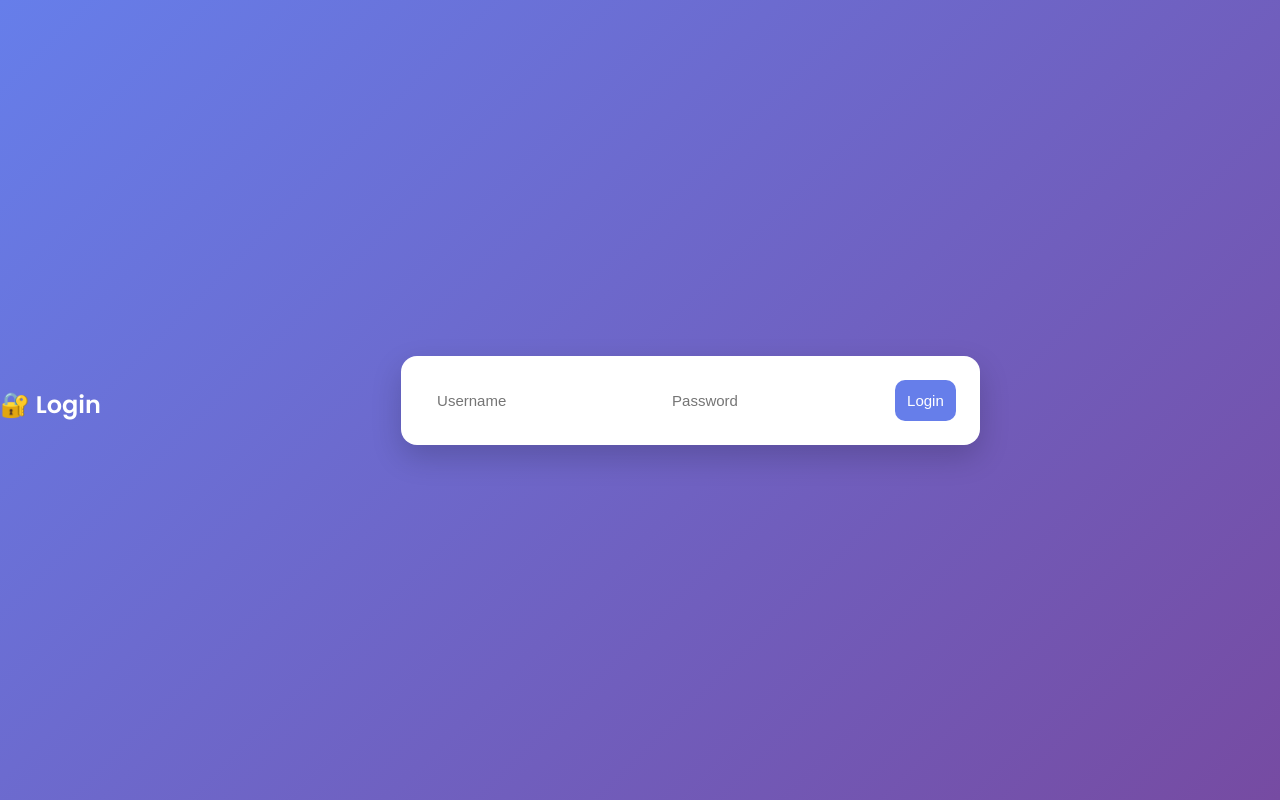
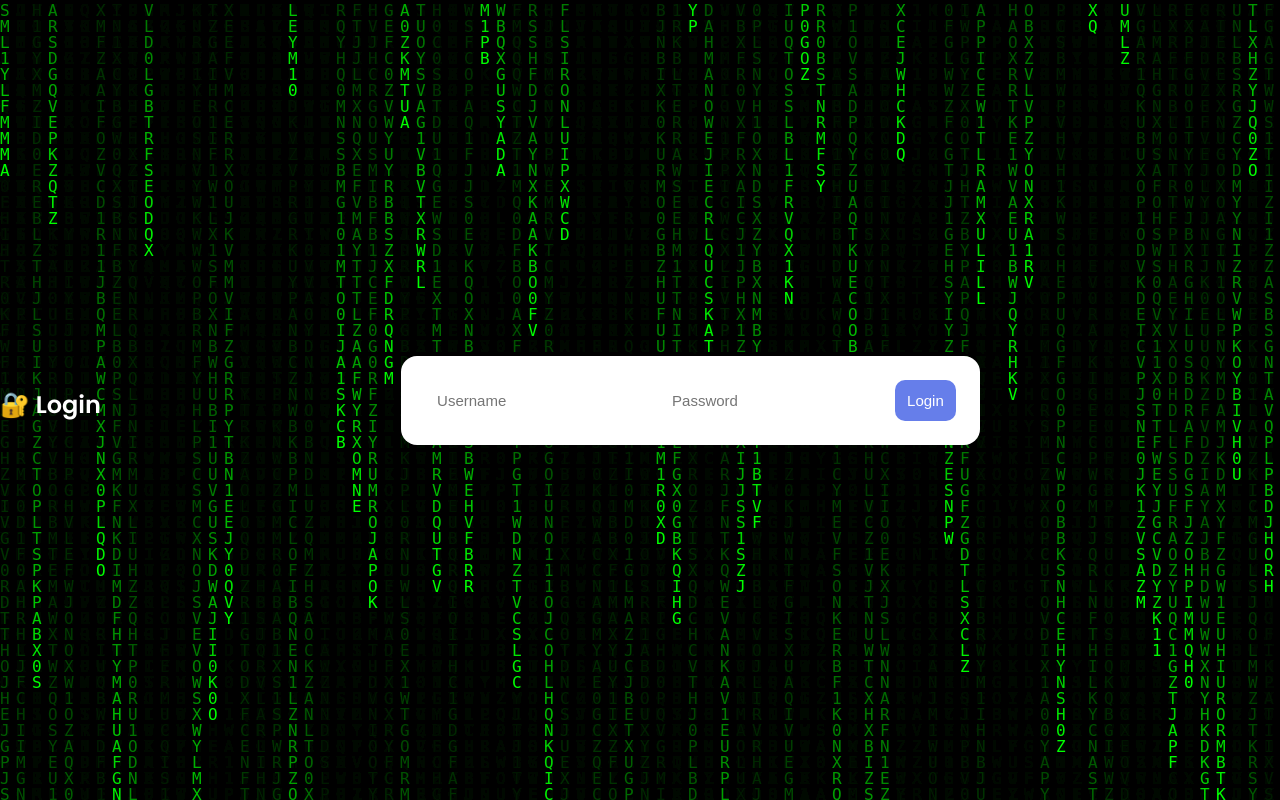
Before and after one commit to demowe12/flask-notes-app, a Flask app: page /login in a window 1280 px wide. Run offline with Flask 3, Linux system fonts and the light colour scheme.

Commit message:
Added matrix rain hacker background to all pages

```diff
--- a/static/style.css
+++ b/static/style.css
@@ -7,10 +7,19 @@
 body {
   margin: 0;
   font-family: 'Poppins', sans-serif;
-  background: linear-gradient(135deg, #667eea, #764ba2);
+  background: black;
   min-height: 100vh;
-  color: #333;
+  color: #00ff00;
 }
+
+/* Matrix canvas */
+#matrix {
+  position: fixed;
+  top: 0;
+  left: 0;
+  z-index: -1;
+}
+
 
 h1, h2, h3 {
   text-align: center;
@@ -134,4 +143,5 @@ a {
     text-align: right;
     margin-bottom: 10px;
   }
+
 }
--- a/templates/login.html
+++ b/templates/login.html
@@ -6,6 +6,8 @@
 </head>
 <body class="center">
 
+<canvas id="matrix"></canvas>
+
 <h2>🔐 Login</h2>
 
 <form method="POST" class="card">
@@ -13,10 +15,43 @@
   <input type="password" name="password" placeholder="Password" required>
   <button>Login</button>
 </form>
+
 <script>
-if ('serviceWorker' in navigator) {
-  navigator.serviceWorker.register('/static/sw.js');
+const canvas = document.getElementById("matrix");
+const ctx = canvas.getContext("2d");
+
+canvas.width = window.innerWidth;
+canvas.height = window.innerHeight;
+
+const letters = "01ABCDEFGHIJKLMNOPQRSTUVWXYZ";
+const fontSize = 16;
+const columns = canvas.width / fontSize;
+
+const drops = [];
+for (let i = 0; i < columns; i++) {
+    drops[i] = 1;
 }
+
+function draw() {
+    ctx.fillStyle = "rgba(0, 0, 0, 0.05)";
+    ctx.fillRect(0, 0, canvas.width, canvas.height);
+
+    ctx.fillStyle = "#0f0";
+    ctx.font = fontSize + "px monospace";
+
+    for (let i = 0; i < drops.length; i++) {
+        const text = letters[Math.floor(Math.random() * letters.length)];
+        ctx.fillText(text, i * fontSize, drops[i] * fontSize);
+
+        if (drops[i] * fontSize > canvas.height && Math.random() > 0.975) {
+            drops[i] = 0;
+        }
+
+        drops[i]++;
+    }
+}
+
+setInterval(draw, 33);
 </script>
 
 </body>
```
Also changed, not shown: templates/index.html (+40 -0 lines), templates/subject.html (+40 -0 lines), instance/notes.db, notes.db (added), 14 other files.
